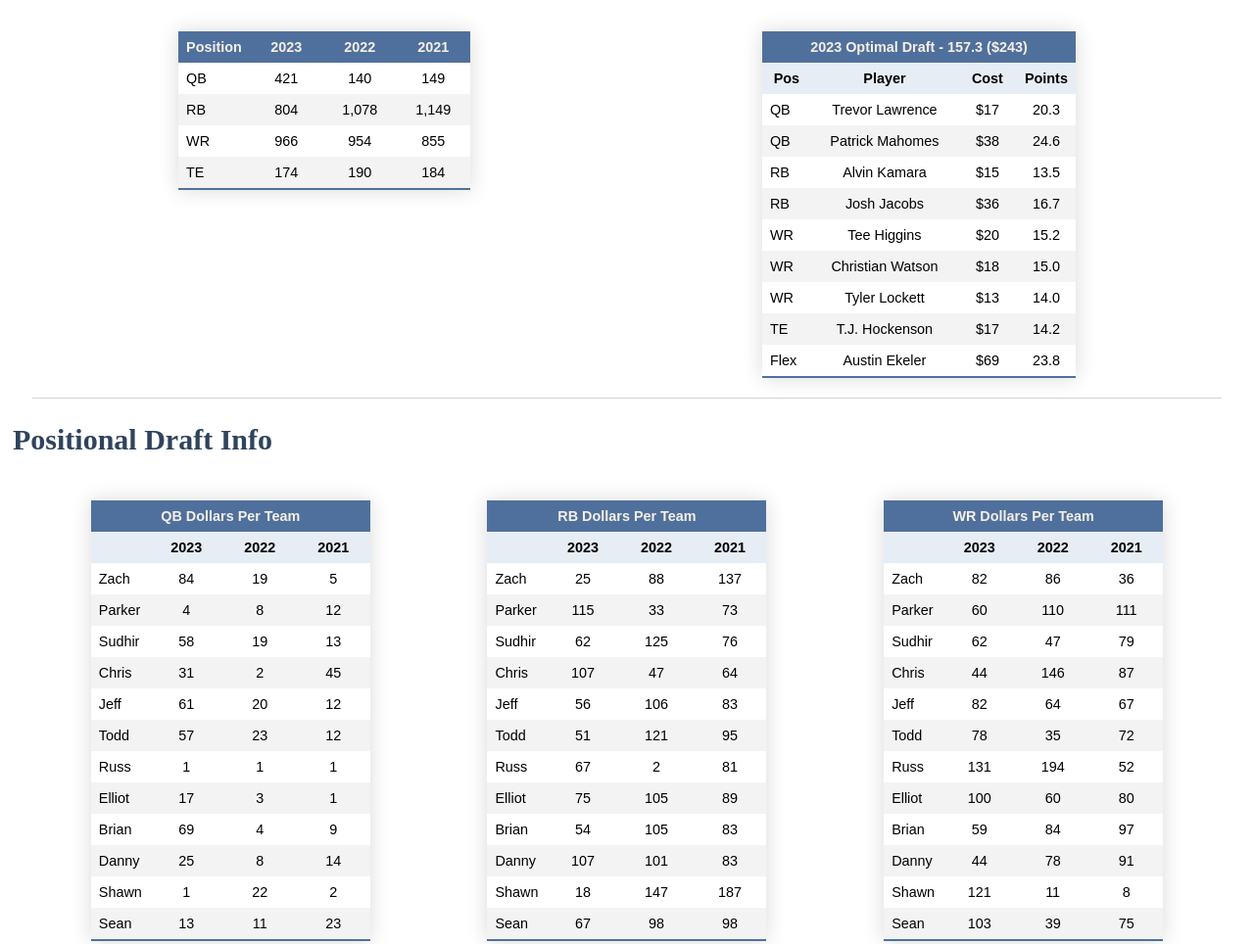
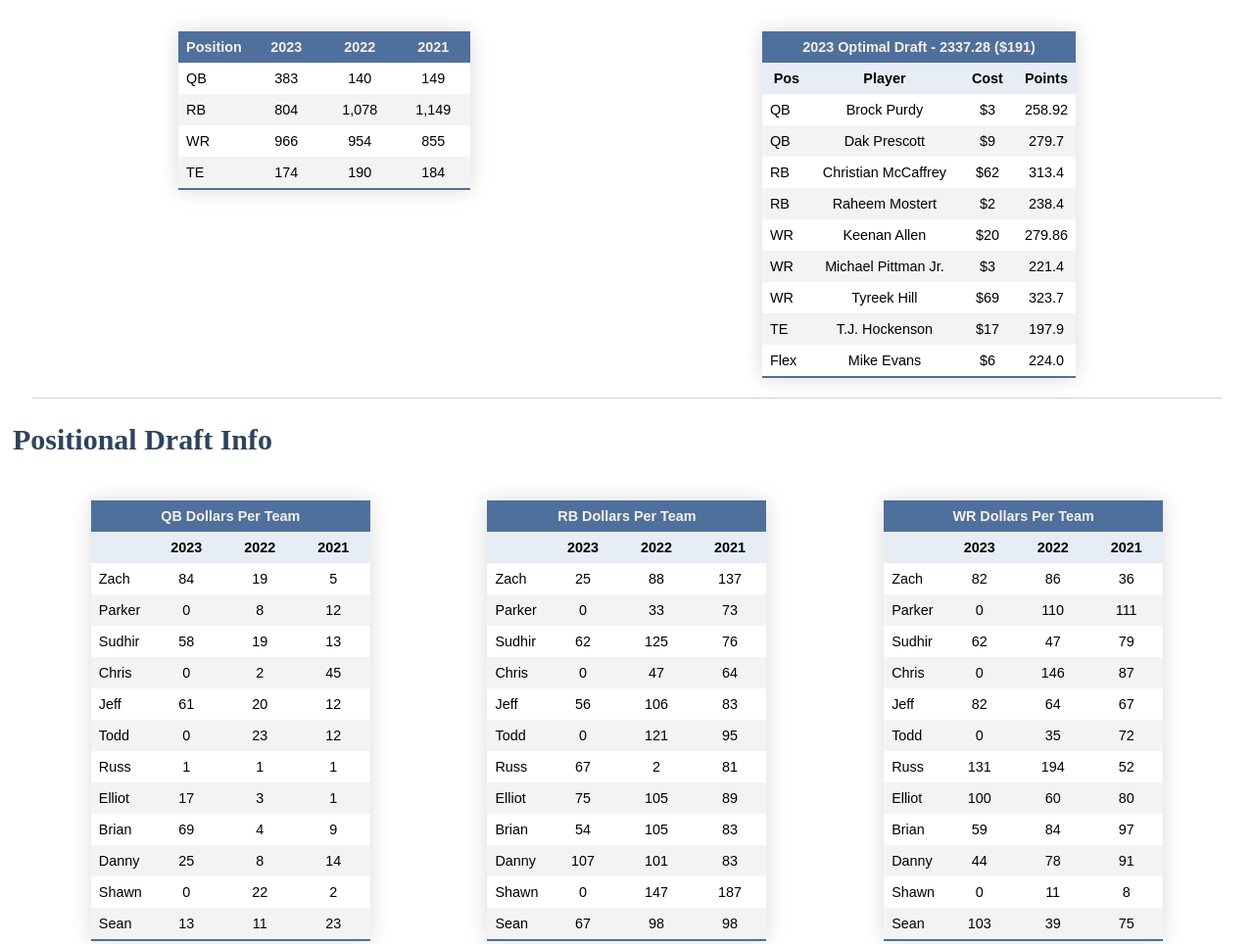
Before and after one commit to zcjett/FantasyRecordbook, a plain HTML site: page draft_usc.html in a window 1280 px wide. Shown: the part 360-1324 px from the top of the page at 98% size. Drawn offline with Linux system fonts and the light colour scheme.

Commit message:
Updated Optimal Draft for USC

```diff
--- a/draft_usc.html
+++ b/draft_usc.html
@@ -47,7 +47,7 @@ gtag('config', 'G-8VV184Z76H');
 <tbody>
 <tr>
 <td>QB</td>
-<td>421</td>
+<td>383</td>
 <td>140</td>
 <td>149</td>
 </tr>
@@ -80,7 +80,7 @@ gtag('config', 'G-8VV184Z76H');
 </colgroup>
 <thead>
 <tr>
-<th colspan="4">2023 Optimal Draft - 157.3 ($243)</th>
+<th colspan="4">2023 Optimal Draft - 2337.28 ($191)</th>
 </tr>
 <tr>
 <th>Pos</th>
@@ -92,57 +92,57 @@ gtag('config', 'G-8VV184Z76H');
 <tbody>
 <tr>
 <td>QB</td>
-<td>Trevor Lawrence</td>
-<td>$17</td>
-<td>20.3</td>
+<td>Brock Purdy</td>
+<td>$3</td>
+<td>258.92</td>
 </tr>
 <tr>
 <td>QB</td>
-<td>Patrick Mahomes</td>
-<td>$38</td>
-<td>24.6</td>
+<td>Dak Prescott</td>
+<td>$9</td>
+<td>279.7</td>
 </tr>
 <tr>
 <td>RB</td>
-<td>Alvin Kamara</td>
-<td>$15</td>
-<td>13.5</td>
+<td>Christian McCaffrey</td>
+<td>$62</td>
+<td>313.4</td>
 </tr>
 <tr>
 <td>RB</td>
-<td>Josh Jacobs</td>
-<td>$36</td>
-<td>16.7</td>
+<td>Raheem Mostert</td>
+<td>$2</td>
+<td>238.4</td>
 </tr>
 <tr>
 <td>WR</td>
-<td>Tee Higgins</td>
+<td>Keenan Allen</td>
 <td>$20</td>
-<td>15.2</td>
+<td>279.86</td>
 </tr>
 <tr>
 <td>WR</td>
-<td>Christian Watson</td>
-<td>$18</td>
-<td>15.0</td>
+<td>Michael Pittman Jr.</td>
+<td>$3</td>
+<td>221.4</td>
 </tr>
 <tr>
 <td>WR</td>
-<td>Tyler Lockett</td>
-<td>$13</td>
-<td>14.0</td>
+<td>Tyreek Hill</td>
+<td>$69</td>
+<td>323.7</td>
 </tr>
 <tr>
 <td>TE</td>
 <td>T.J. Hockenson</td>
 <td>$17</td>
-<td>14.2</td>
+<td>197.9</td>
 </tr>
 <tr>
 <td>Flex</td>
-<td>Austin Ekeler</td>
-<td>$69</td>
-<td>23.8</td>
+<td>Mike Evans</td>
+<td>$6</td>
+<td>224.0</td>
 </tr>
 </tbody>
 </table>
@@ -176,7 +176,7 @@ gtag('config', 'G-8VV184Z76H');
 </tr>
 <tr>
 <td>Parker</td>
-<td>4</td>
+<td>0</td>
 <td>8</td>
 <td>12</td>
 </tr>
@@ -188,7 +188,7 @@ gtag('config', 'G-8VV184Z76H');
 </tr>
 <tr>
 <td>Chris</td>
-<td>31</td>
+<td>0</td>
 <td>2</td>
 <td>45</td>
 </tr>
@@ -200,7 +200,7 @@ gtag('config', 'G-8VV184Z76H');
 </tr>
 <tr>
 <td>Todd</td>
-<td>57</td>
+<td>0</td>
 <td>23</td>
 <td>12</td>
 </tr>
@@ -230,7 +230,7 @@ gtag('config', 'G-8VV184Z76H');
 </tr>
 <tr>
 <td>Shawn</td>
-<td>1</td>
+<td>0</td>
 <td>22</td>
 <td>2</td>
 </tr>
@@ -269,7 +269,7 @@ gtag('config', 'G-8VV184Z76H');
 </tr>
 <tr>
 <td>Parker</td>
-<td>115</td>
+<td>0</td>
 <td>33</td>
 <td>73</td>
 </tr>
@@ -281,7 +281,7 @@ gtag('config', 'G-8VV184Z76H');
 </tr>
 <tr>
 <td>Chris</td>
-<td>107</td>
+<td>0</td>
 <td>47</td>
 <td>64</td>
 </tr>
@@ -293,7 +293,7 @@ gtag('config', 'G-8VV184Z76H');
 </tr>
 <tr>
 <td>Todd</td>
-<td>51</td>
+<td>0</td>
 <td>121</td>
 <td>95</td>
 </tr>
@@ -323,7 +323,7 @@ gtag('config', 'G-8VV184Z76H');
 </tr>
 <tr>
 <td>Shawn</td>
-<td>18</td>
+<td>0</td>
 <td>147</td>
 <td>187</td>
 </tr>
@@ -362,7 +362,7 @@ gtag('config', 'G-8VV184Z76H');
 </tr>
 <tr>
 <td>Parker</td>
-<td>60</td>
+<td>0</td>
 <td>110</td>
 <td>111</td>
 </tr>
@@ -374,7 +374,7 @@ gtag('config', 'G-8VV184Z76H');
 </tr>
 <tr>
 <td>Chris</td>
-<td>44</td>
+<td>0</td>
 <td>146</td>
 <td>87</td>
 </tr>
@@ -386,7 +386,7 @@ gtag('config', 'G-8VV184Z76H');
 </tr>
 <tr>
 <td>Todd</td>
-<td>78</td>
+<td>0</td>
 <td>35</td>
 <td>72</td>
 </tr>
@@ -416,7 +416,7 @@ gtag('config', 'G-8VV184Z76H');
 </tr>
 <tr>
 <td>Shawn</td>
-<td>121</td>
+<td>0</td>
 <td>11</td>
 <td>8</td>
 </tr>
@@ -455,7 +455,7 @@ gtag('config', 'G-8VV184Z76H');
 </tr>
 <tr>
 <td>Parker</td>
-<td>21</td>
+<td>0</td>
 <td>44</td>
 <td>3</td>
 </tr>
@@ -467,7 +467,7 @@ gtag('config', 'G-8VV184Z76H');
 </tr>
 <tr>
 <td>Chris</td>
-<td>17</td>
+<td>0</td>
 <td>4</td>
 <td>1</td>
 </tr>
@@ -479,7 +479,7 @@ gtag('config', 'G-8VV184Z76H');
 </tr>
 <tr>
 <td>Todd</td>
-<td>4</td>
+<td>0</td>
 <td>18</td>
 <td>13</td>
 </tr>
@@ -509,7 +509,7 @@ gtag('config', 'G-8VV184Z76H');
 </tr>
 <tr>
 <td>Shawn</td>
-<td>60</td>
+<td>0</td>
 <td>16</td>
 <td>2</td>
 </tr>
@@ -545,10 +545,6 @@ gtag('config', 'G-8VV184Z76H');
 </tr>
 <tr>
 <td>Patrick Mahomes</td>
-<td>38</td>
-</tr>
-<tr>
-<td>Josh Allen</td>
 <td>38</td>
 </tr>
 <tr>
```
